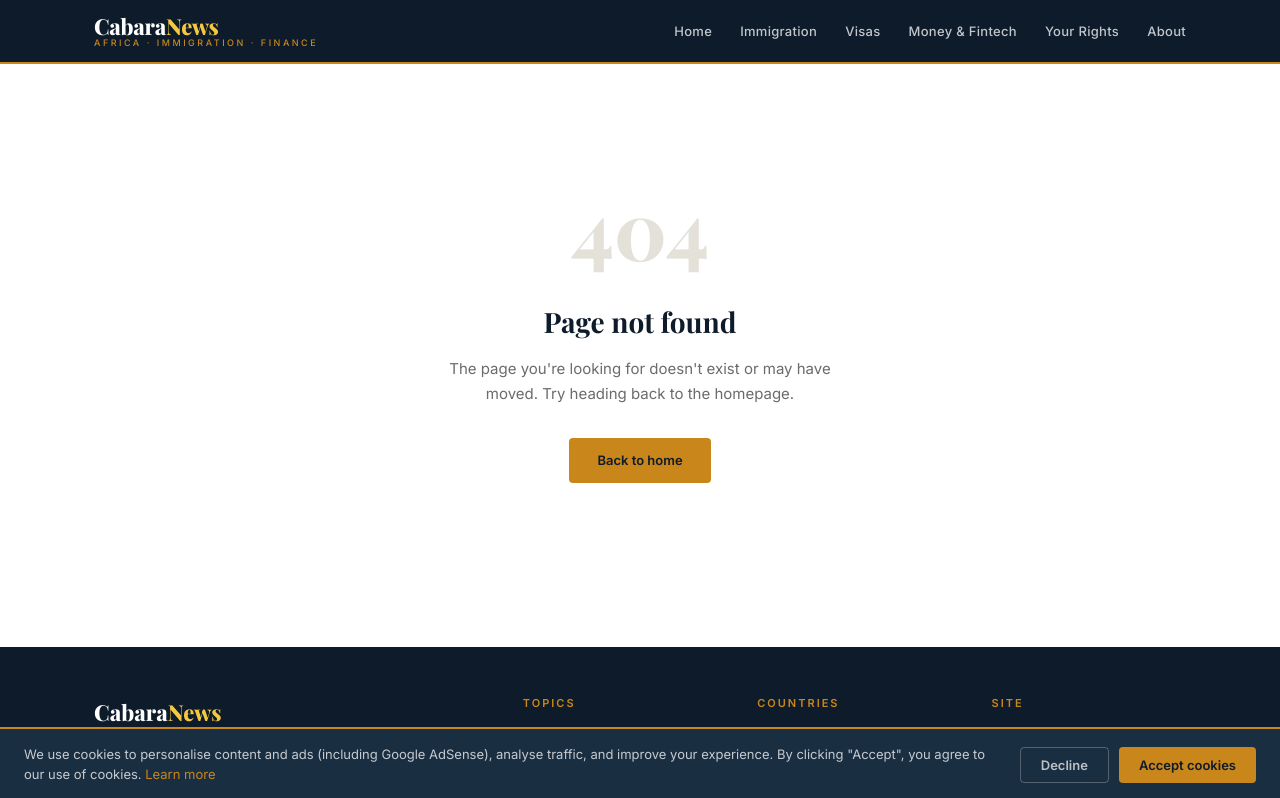
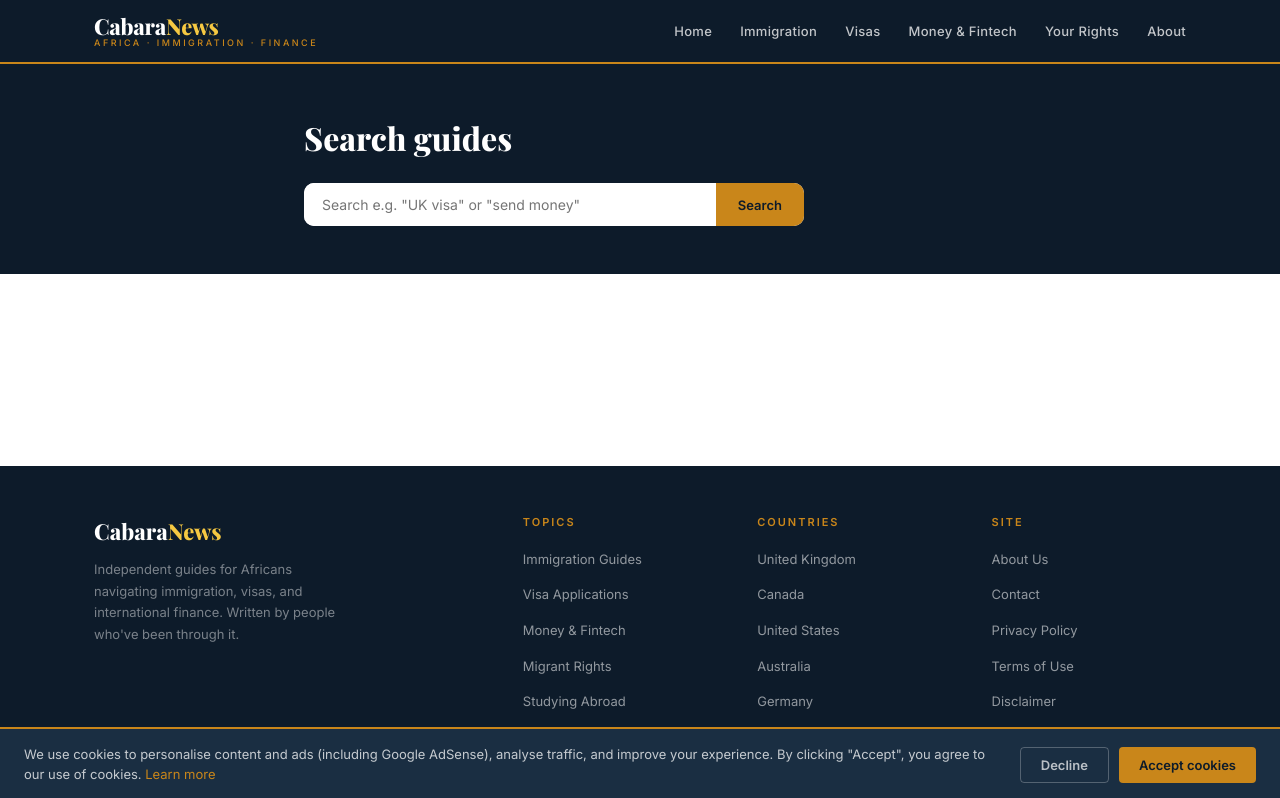
Before and after one commit to doclex877-dotcom/cabaranews, a Next.js app in the folder cabaranews/: page /search in a window 1280 px wide. Before the commit this address had no page. Shown: the top 798 px of the page. Built offline with nearby package versions, Linux system fonts and the light colour scheme.

Commit message:
Fix search and browse links

```diff
--- /dev/null
+++ b/cabaranews/pages/search.js
@@ -0,0 +1,85 @@
+import { useState, useEffect } from 'react'
+import { useRouter } from 'next/router'
+import Link from 'next/link'
+import SEO from '../components/SEO'
+import ArticleCard from '../components/ArticleCard'
+import { getAllArticles } from '../lib/articles'
+
+export default function SearchPage({ articles }) {
+  const router = useRouter()
+  const { q } = router.query
+  const [query, setQuery] = useState(q || '')
+
+  useEffect(() => { setQuery(q || '') }, [q])
+
+  const results = query?.trim()
+    ? articles.filter(a => {
+        const s = query.toLowerCase()
+        return a.title?.toLowerCase().includes(s) ||
+          a.excerpt?.toLowerCase().includes(s) ||
+          a.tags?.some(t => t.toLowerCase().includes(s)) ||
+          a.categoryLabel?.toLowerCase().includes(s)
+      })
+    : []
+
+  const handleSubmit = e => {
+    e.preventDefault()
+    if (query.trim()) router.push(`/search?q=${encodeURIComponent(query.trim())}`)
+  }
+
+  return (
+    <>
+      <SEO title={q ? `Search: ${q}` : 'Search'} canonical="/search" />
+
+      <div style={{ background: 'var(--navy)', padding: '48px 24px' }}>
+        <div className="container--narrow">
+          <h1 style={{ fontFamily: 'var(--font-display)', fontSize: '32px', fontWeight: '800', color: 'var(--white)', marginBottom: '20px' }}>
+            Search guides
+          </h1>
+          <form onSubmit={handleSubmit} style={{ display: 'flex', background: 'var(--white)', borderRadius: '10px', overflow: 'hidden', maxWidth: '500px' }}>
+            <input
+              type="search" value={query}
+              onChange={e => setQuery(e.target.value)}
+              placeholder='Search e.g. "UK visa" or "send money"'
+              style={{ flex: 1, border: 'none', outline: 'none', padding: '13px 18px', fontSize: '14px', fontFamily: 'var(--font-body)', color: 'var(--text-body)' }}
+              autoFocus
+            />
+            <button type="submit" className="btn btn--primary" style={{ borderRadius: 0, padding: '0 22px' }}>Search</button>
+          </form>
+        </div>
+      </div>
+
+      <div className="container" style={{ padding: '48px 24px 80px' }}>
+        {q && (
+          <p style={{ fontSize: '14px', color: 'var(--text-muted)', marginBottom: '24px' }}>
+            {results.length > 0 ? `${results.length} guide${results.length !== 1 ? 's' : ''} found for "${q}"` : `No guides found for "${q}"`}
+          </p>
+        )}
+
+        {results.length > 0 ? (
+          <div className="articles-grid">
+            {results.map(a => <ArticleCard key={a.slug} article={a} />)}
+          </div>
+        ) : q ? (
+          <div style={{ textAlign: 'center', padding: '48px 24px' }}>
+            <div style={{ fontSize: '48px', marginBottom: '16px' }}>🔍</div>
+            <h2 style={{ fontFamily: 'var(--font-display)', fontSize: '22px', color: 'var(--navy)', marginBottom: '8px' }}>No guides found</h2>
+            <p style={{ color: 'var(--text-muted)', marginBottom: '24px' }}>Try different keywords or browse by category below.</p>
+            <div style={{ display: 'flex', gap: '12px', justifyContent: 'center', flexWrap: 'wrap' }}>
+              {['immigration', 'visas', 'fintech', 'rights', 'studying-abroad'].map(cat => (
+                <Link key={cat} href={`/category/${cat}`} className="btn btn--outline" style={{ color: 'var(--navy)', border: '1px solid var(--border)' }}>
+                  {cat.replace('-', ' ')}
+                </Link>
+              ))}
+            </div>
+          </div>
+        ) : null}
+      </div>
+    </>
+  )
+}
+
+export async function getStaticProps() {
+  const articles = getAllArticles()
+  return { props: { articles } }
+}
```
